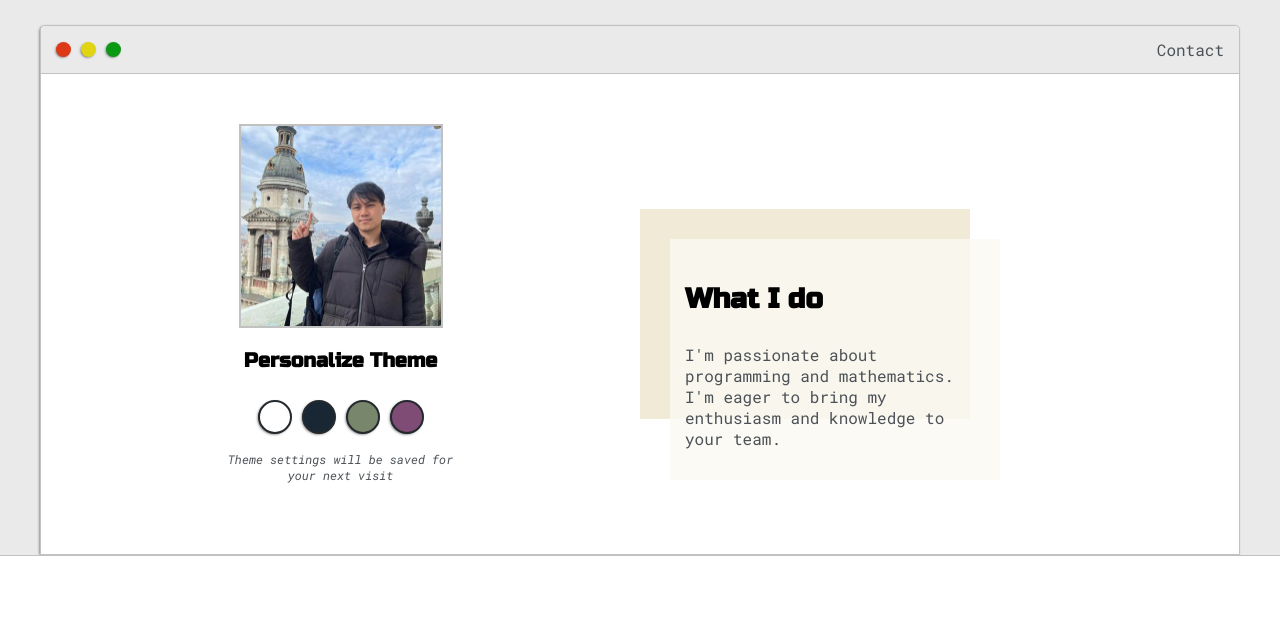
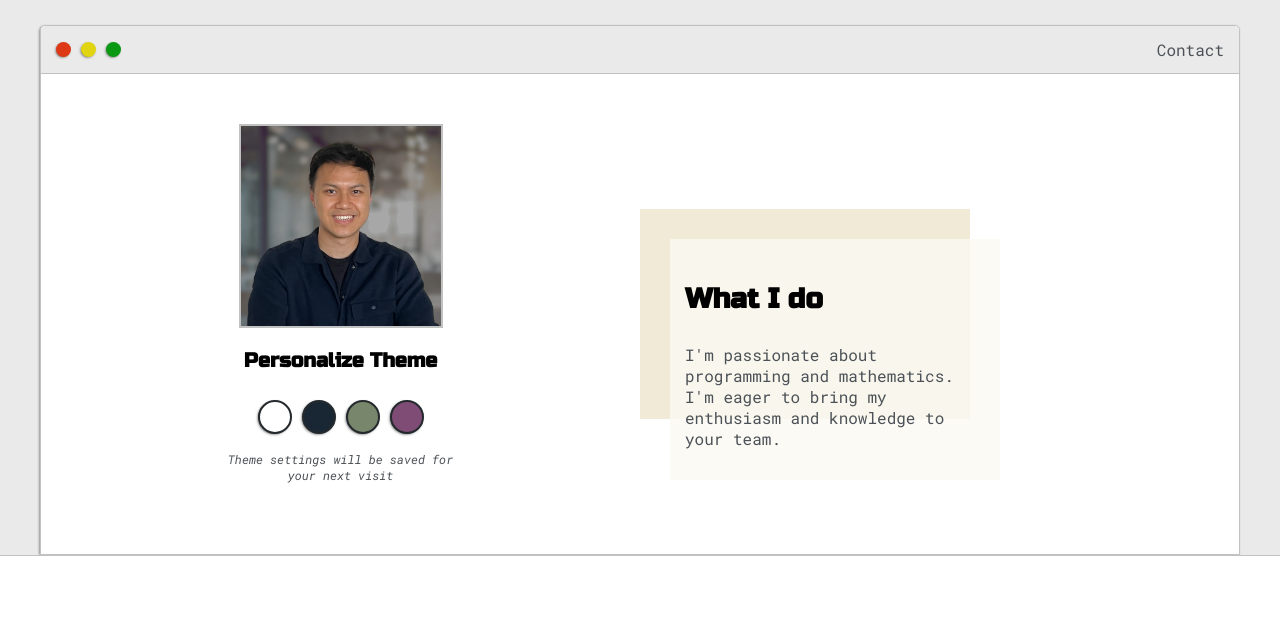
Before and after one commit to Viet-Duc-Nguyen/My-Website, a plain HTML site: page index.html in a window 1280 px wide. Shown: the part 136-771 px from the top of the page. Drawn offline with Linux system fonts and the light colour scheme.

Commit message:
Update index.html

```diff
--- a/index.html
+++ b/index.html
@@ -40,7 +40,7 @@
                 </div>
 
                 <div class="left-column">
-                    <img id="profile_pic" src="duc.jpg">
+                    <img id="profile_pic" src="duc2.png">
                     <h5 style="text-align: center; line-height: 0;">Personalize Theme</h5>
 
                     <div id="theme-option-wrapper">
```
